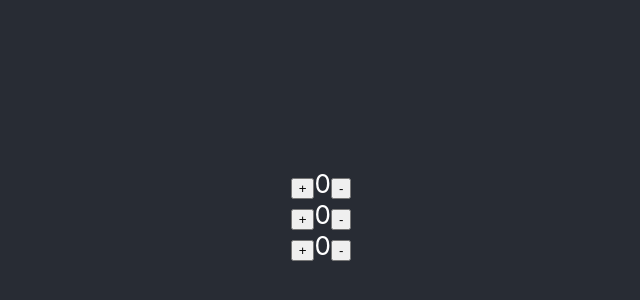
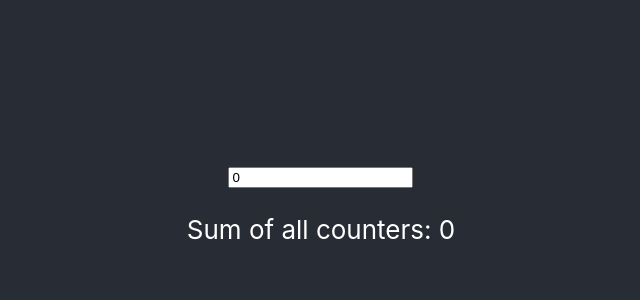
Before and after one commit to mwleungac/react-counter, a React (Create React App) app: page / in a window 1280 px wide. Shown: the part 186-486 px from the top of the page, without its empty margins (319-959 px from the left). Built offline with nearby package versions, Linux system fonts and the light colour scheme.

Commit message:
added calculate

```diff
--- a/src/App.js
+++ b/src/App.js
@@ -1,15 +1,15 @@
 import React from 'react';
 import './App.css';
 import Counter from './Component/Counter';
+import CounterGroup from './Component/CounterGroup';
 
 function App() {
   return (
     <div className="App">
       <header className="App-header">
-        <Counter/>
-        <Counter/>
-        <Counter/>
 
+
+            <CounterGroup/>
 
       </header>
     </div>
--- a/src/Component/Counter.js
+++ b/src/Component/Counter.js
@@ -1,4 +1,7 @@
 import React, { Component } from 'react'
+import { INIT_COUNTER_VALUE } from '../Constants/Constants'
+import { COUNTER_INCREMENT } from '../Constants/Constants'
+import { COUNTER_DECREMENT } from '../Constants/Constants'
 
 export default class Counter extends Component {
 constructor(props) {
@@ -8,14 +11,15 @@ constructor(props) {
     this.onDecrease = this.onDecrease.bind(this);
 
     this.state = {
-         number: 0
+         value: INIT_COUNTER_VALUE
     };
 }
+
 
 onIncrease(){
     this.setState(prevState => {
         return{
-        number: prevState.number + 1
+        value: prevState.value + COUNTER_INCREMENT
         };
     })
 }
@@ -23,17 +27,31 @@ onIncrease(){
 onDecrease(){
     this.setState(prevState => {
         return{
-        number: prevState.number - 1
+        value: prevState.value + COUNTER_DECREMENT
         };
     })
 }
 
 
+componentDidUpdate(prevProps, prevState) {
+    if(this.props.number !== prevProps.number) {
+        this.setState({value: INIT_COUNTER_VALUE});
+    }
+    if(this.state.value > prevState.value) {
+        this.props.onCalculate(COUNTER_INCREMENT);
+    }
+    else if(this.state.value < prevState.value) {
+        this.props.onCalculate(COUNTER_DECREMENT);
+    }
+}
+
     render() {
+
         return (
+
             <div>
                 <button onClick = {this.onIncrease}>+</button>
-                <span>{this.state.number}</span>
+                <span>{this.state.value}</span>
                 <button onClick = {this.onDecrease}>-</button>
             </div>
         )
--- /dev/null
+++ b/src/Component/CounterGroup.js
@@ -0,0 +1,63 @@
+import React, { Component } from 'react'
+import PropTypes from 'prop-types'
+import Counter from './Counter';
+import { INIT_COUNTER_SIZE } from '../Constants/Constants'
+import { INIT_COUNTER_GROUP_SUM } from '../Constants/Constants'
+
+export default class CounterGroup extends Component {
+  constructor(props) {
+      super(props)
+
+      this.onChange = this.onChange.bind(this);
+      this.onCalculate = this.onCalculate.bind(this);
+
+      this.state = {
+          size: INIT_COUNTER_SIZE,
+          sum: INIT_COUNTER_GROUP_SUM
+
+      }
+  }
+
+
+onChange(event){
+    const value = event.target.value;
+    this.setState({
+        size: value.length > 0 ? parseInt(value):0
+    })
+}
+
+initArray(size){
+    const array = Array.from(Array(size).keys());
+    console.log(array);
+    return array;
+}
+
+onCalculate(variable) {
+    this.setState(prevState => ({sum: prevState.sum + variable}));
+}
+
+    render() {
+
+        let counters = this.initArray(this.state.size);
+        return(
+            <div>
+            <form>
+               <input onChange={this.onChange} type="text" value={this.state.size}/>
+
+               <p>Sum of all counters: {this.state.sum}</p>
+
+              </form>
+
+
+              {counters.map((value)=> (
+              <Counter
+              key={value}
+              number = {this.state.number}
+              onCalculate = {this.onCalculate}/>
+              ))}
+
+            </div>
+        )
+
+    }
+}
--- /dev/null
+++ b/src/Constants/Constants.js
@@ -0,0 +1,5 @@
+export const INIT_COUNTER_VALUE = 0;
+export const INIT_COUNTER_SIZE = 0;
+export const INIT_COUNTER_GROUP_SUM = 0;
+export const COUNTER_INCREMENT = 1;
+export const COUNTER_DECREMENT = -1;
```
